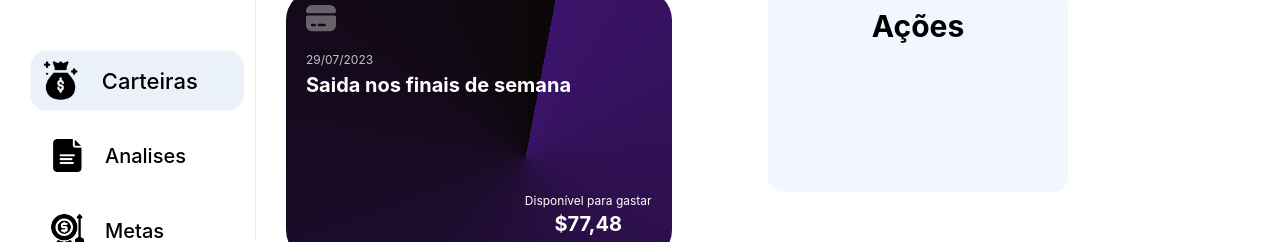
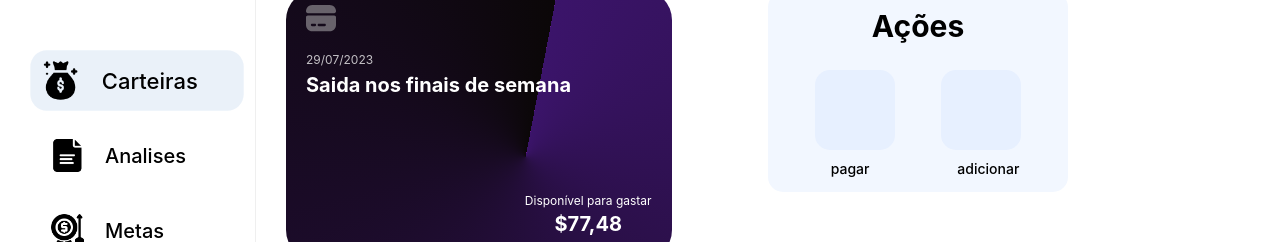
Before and after one commit to Vittorg3/project-wallet-front, a Vue app: page /wallets in a window 1280 px wide. Shown: the part 125-367 px from the top of the page. Built offline with nearby package versions, Linux system fonts and the light colour scheme; a web font is replaced by a local one.

Commit message:
wip: quick actions

```diff
--- a/src/views/Wallets.vue
+++ b/src/views/Wallets.vue
@@ -213,6 +213,14 @@
     <section class="quick-start-section">
       <div class="shortcut-section">
         <h1>Ações</h1>
+        <div class="container">
+          <div class="button-quick-action">
+            <label>pagar</label>
+          </div>
+          <div class="button-quick-action">
+            <label>adicionar</label>
+          </div>
+        </div>
       </div>
     </section>
     <modal v-show="showModal">
@@ -553,4 +561,35 @@
     color: #000;
     margin: 10px 0 0 0;
   }
+
+  div.button-quick-action {
+    position: relative;
+    width: 80px;
+    height: 80px;
+    border-radius: 15px;
+    background-color: #E7F0FF;
+    transition: all ease .2s;
+    cursor: pointer;
+  }
+
+  div.button-quick-action label {
+    position: absolute;
+    left: 20%;
+    bottom: -30px;
+    color: #000;
+    font-size: 14px;
+    font-weight: 500;
+  }
+
+  div.button-quick-action:hover {
+    transform: scale(1.1);
+  }
+
+  div.shortcut-section .container {
+    width: 100%;
+    height: 100%;
+    display: flex;
+    justify-content: space-evenly;
+    margin-top: 20px;
+  }
 </style>
```
Also changed, not shown: src/assets/img/svg/arrow up.svg (added), src/assets/img/svg/icon _add.svg (added).
